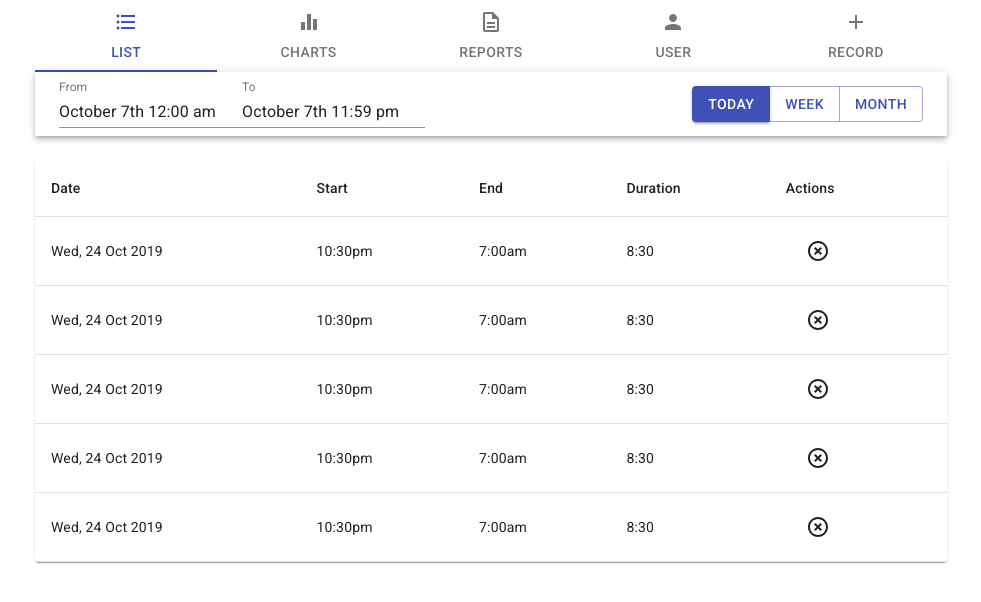
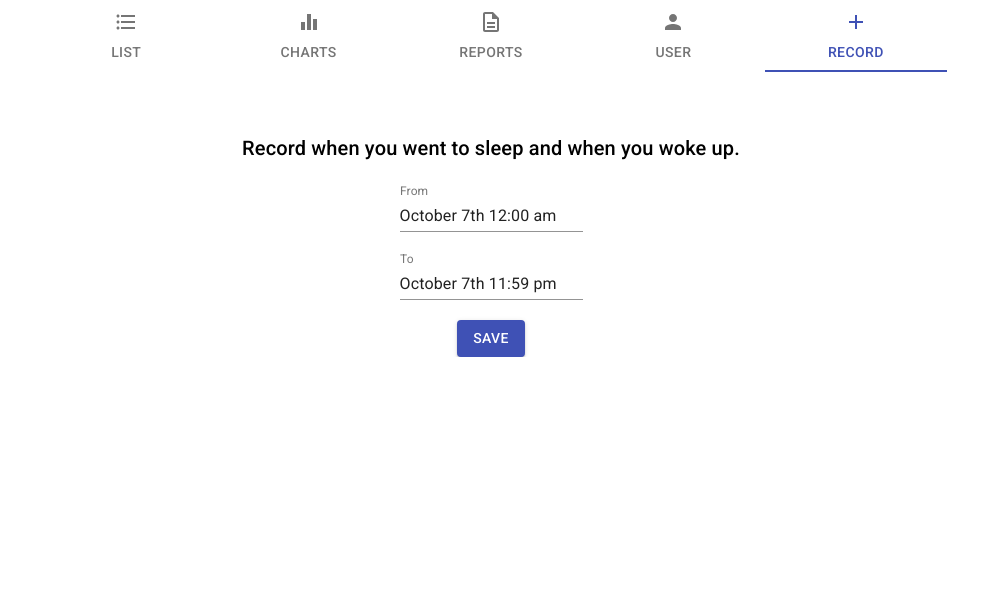
Before and after one commit to jpenna/sleep-app, a React app in the folder web/: page / in a window 1280 px wide. Shown: the top 602 px of the page, without its empty margins (149-1130 px from the left). Built offline with nearby package versions, Linux system fonts and the light colour scheme.

Commit message:
Add record page

```diff
--- a/web/src/components/Filters.jsx
+++ b/web/src/components/Filters.jsx
@@ -1,6 +1,6 @@
 import React, { useState, useMemo, useCallback } from 'react';
 import { DateTimePicker } from '@material-ui/pickers';
-import { AppBar, Toolbar, Button, ButtonGroup } from '@material-ui/core';
+import { Toolbar, Button, ButtonGroup } from '@material-ui/core';
 import moment from 'moment';
 import { makeStyles } from '@material-ui/core/styles';
 
@@ -10,6 +10,12 @@ const useStyles = makeStyles(() => ({
   },
   datePickers: {
     flexGrow: 1,
+  },
+  datePickerSingle: {
+    marginLeft: '10px',
+  },
+  appBar: {
+    marginTop: '15px',
   },
 }));
 
@@ -40,7 +46,7 @@ export default function Filters() {
 
   return (
     <div className={style.root}>
-      <AppBar position="relative" color="inherit">
+      <div className={style.appBar}>
         <Toolbar>
           <div className={style.datePickers}>
             <DateTimePicker
@@ -50,6 +56,7 @@ export default function Filters() {
               onChange={setFromTime}
             />
             <DateTimePicker
+              className={style.datePickerSingle}
               variant="inline"
               label="To"
               value={toTime}
@@ -81,7 +88,7 @@ export default function Filters() {
             </Button>
           </ButtonGroup>
         </Toolbar>
-      </AppBar>
+      </div>
     </div>
   );
 }
--- /dev/null
+++ b/web/src/views/AddRecordContent.jsx
@@ -0,0 +1,51 @@
+import React, { useState } from 'react';
+import { Card, Button, Typography } from '@material-ui/core';
+import { makeStyles } from '@material-ui/core/styles';
+import { DateTimePicker } from '@material-ui/pickers';
+import moment from 'moment';
+
+const useStyles = makeStyles(() => ({
+  container: {
+    width: '100%',
+    marginTop: '60px',
+    overflowX: 'auto',
+    textAlign: 'center',
+  },
+  row: {
+    marginTop: '20px',
+  },
+}));
+export default function UserContent() {
+  const styles = useStyles();
+  const [fromTime, setFromTime] = useState(moment().startOf('day'));
+  const [toTime, setToTime] = useState(moment().endOf('day'));
+
+  return (
+    <div className={styles.container}>
+      <Typography variant="h6">
+        Record when you went to sleep and when you woke up.
+      </Typography>
+      <div className={styles.row}>
+        <DateTimePicker
+          variant="inline"
+          label="From"
+          value={fromTime}
+          onChange={setFromTime}
+        />
+      </div>
+      <div className={styles.row}>
+        <DateTimePicker
+          variant="inline"
+          label="To"
+          value={toTime}
+          onChange={setToTime}
+        />
+      </div>
+      <div>
+        <Button color="primary" variant="contained" className={styles.row}>
+          Save
+        </Button>
+      </div>
+    </div>
+  );
+}
--- a/web/src/views/Home.jsx
+++ b/web/src/views/Home.jsx
@@ -4,9 +4,10 @@ import { Typography } from '@material-ui/core';
 import Menu from '../components/Menu';
 import ListContent from './ListContent';
 import UserContent from './UserContent';
+import AddRecordContent from './AddRecordContent';
 
 export default function Home() {
-  const [tab, setTab] = useState(0);
+  const [tab, setTab] = useState(4);
 
   return (
     <>
@@ -22,9 +23,7 @@ export default function Home() {
 
       {tab === 3 && <UserContent />}
 
-      <Typography hidden={tab !== 4}>
-        +Report
-      </Typography>
+      {tab === 4 && <AddRecordContent />}
     </>
   );
 }
```
